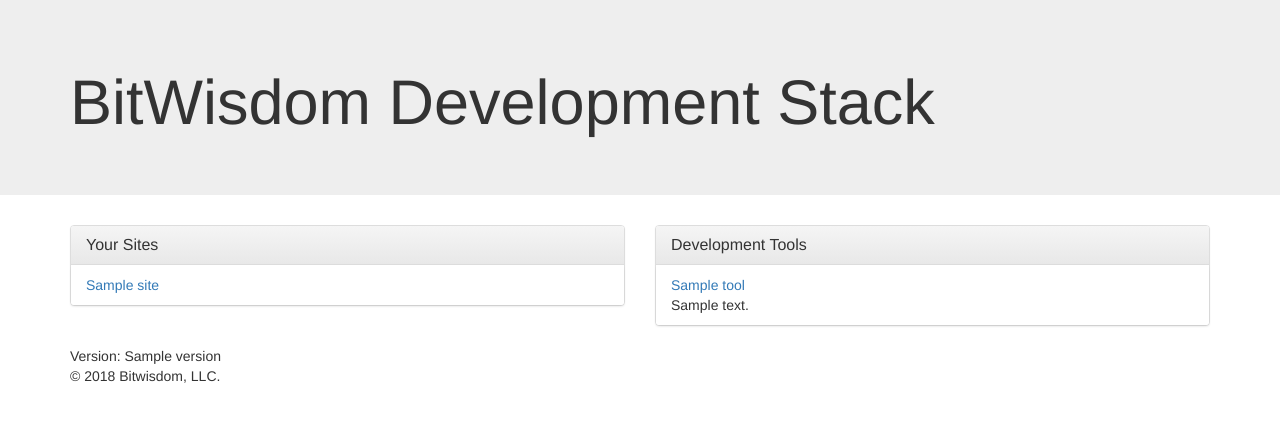
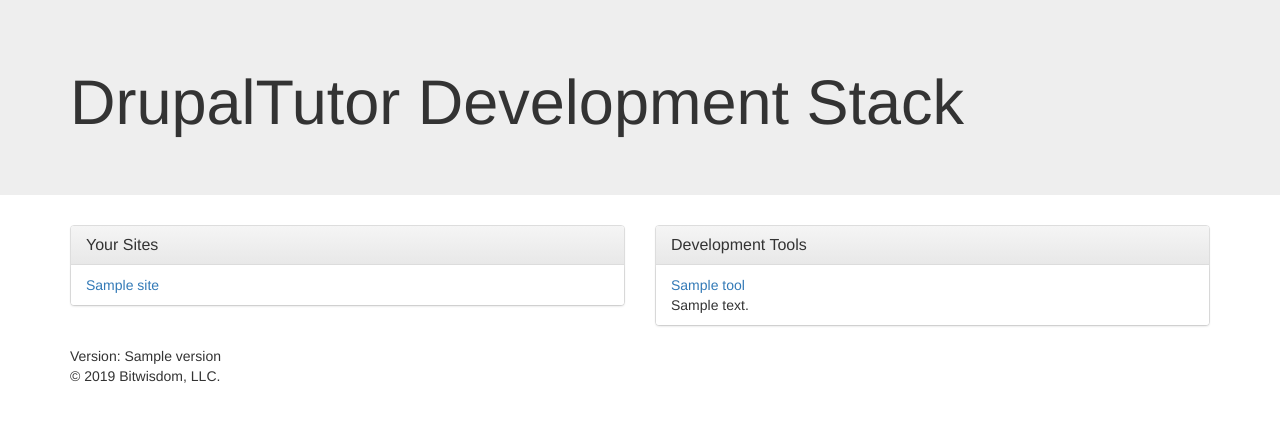
Before and after one commit to drupaltutor/devstack, a PHP site: template vm/dashboard/views/home.twig in a window 1280 px wide. Shown: the top 422 px of the page. Run offline with PHP 8.4, Linux system fonts and the light colour scheme; the template is opened without the code that fills it: most values are stand-ins (such as "Sample title", 1, 10 or a date in 2020); some libraries are stand-ins or nearby versions.

Commit message:
Convert to DrupalTutor branding

```diff
--- a/config/config.default.yml
+++ b/config/config.default.yml
@@ -1,5 +1,5 @@
 config:
-  hostname: bitwisdom
+  hostname: drupaltutor-devstack
   box: bitwisdom/phpdev64
   box_version: 2.1.0
   virtualbox:
@@ -25,5 +25,5 @@ config:
   mailhog:
     port: 8025
   git:
-    email: example@example.com
-    name: Example
+    email: drupaltutor-student@example.com
+    name: DrupalTutor Student
--- a/vm/dashboard/views/home.twig
+++ b/vm/dashboard/views/home.twig
@@ -2,14 +2,14 @@
 <html lang="en">
 <head>
     <meta charset="UTF-8">
-    <title>BitWisdom Development Stack</title>
+    <title>DrupalTutor Development Stack</title>
     <link rel="stylesheet" href="https://maxcdn.bootstrapcdn.com/bootstrap/3.3.6/css/bootstrap.min.css" integrity="sha384-1q8mTJOASx8j1Au+a5WDVnPi2lkFfwwEAa8hDDdjZlpLegxhjVME1fgjWPGmkzs7" crossorigin="anonymous">
     <link rel="stylesheet" href="https://maxcdn.bootstrapcdn.com/bootstrap/3.3.6/css/bootstrap-theme.min.css" integrity="sha384-fLW2N01lMqjakBkx3l/M9EahuwpSfeNvV63J5ezn3uZzapT0u7EYsXMjQV+0En5r" crossorigin="anonymous">
 </head>
 <body>
 <div class="jumbotron">
     <div class="container">
-        <h1>BitWisdom Development Stack</h1>
+        <h1>DrupalTutor Development Stack</h1>
     </div>
 </div>
 <div class="container">
@@ -51,7 +51,7 @@
 <footer>
     <div class="container">
         <p>Version: {{ version }}<br />
-        © 2018 Bitwisdom, LLC.</p>
+        © 2019 Bitwisdom, LLC.</p>
     </div>
 </footer>
 </html>
```
Also changed, not shown: README.md, 1 other file.
